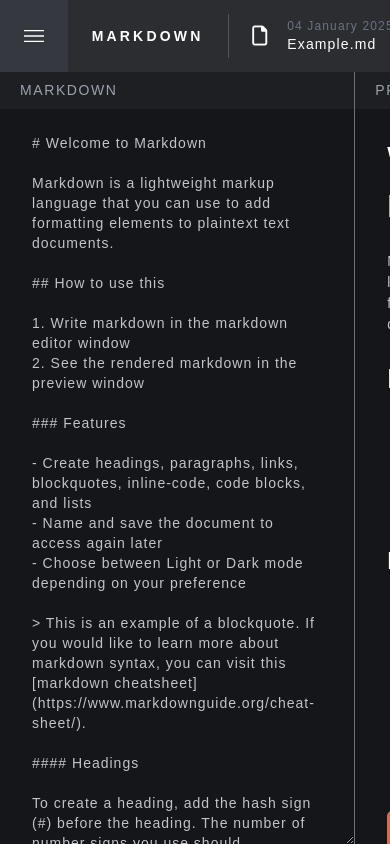
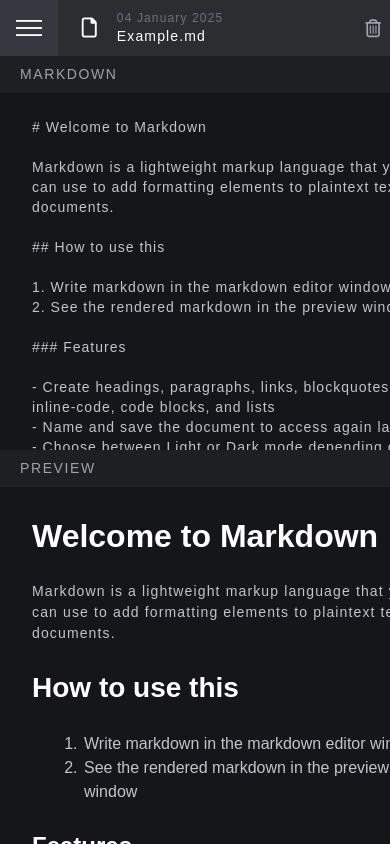
Before and after one commit to DuyNguyen16/Markdown-Editor, a React (Vite) app: page / in a window 390 px wide. Built offline with nearby package versions, Linux system fonts and the light colour scheme.

Commit message:
mobile view

```diff
--- a/src/frontend/Components/Header.tsx
+++ b/src/frontend/Components/Header.tsx
@@ -1,25 +1,32 @@
-import { useContext } from "react";
+import { useContext, useEffect, useState } from "react";
 import menu from "../assets/Group.png";
 import save from "../assets/save.png";
 import { MainContext } from "../mainContext/MainContext";
 
 const Header = () => {
     const c = useContext(MainContext);
+    const [isMobile, setIsMobile] = useState(window.innerWidth < 768);
+
+    useEffect(() => {
+        const handleResize = () => setIsMobile(window.innerWidth < 768);
+        window.addEventListener("resize", handleResize);
+        return () => window.removeEventListener("resize", handleResize);
+    }, []);
 
     return (
-        <div className="bg-DHeaderBG h-[4.5rem] flex items-center text-white w-full">
+        <div className="bg-DHeaderBG md:h-[4.5rem] flex items-center h-[3.5rem] text-white w-full">
             <div
-                className="h-full flex items-center bg-DMenuBG px-6 cursor-pointer"
+                className="h-full flex items-center bg-DMenuBG px-4 md:px-6 cursor-pointer"
                 onClick={() => c?.setIsOpenMenu((prev) => !prev)}
             >
                 <img className="" src={menu} alt="Menu" />
             </div>
-            <div className="px-6">
+            <div className="px-6 hidden md:block">
                 <p className="text-white font-bold tracking-[0.2rem]">
                     MARKDOWN
                 </p>
             </div>
-            <div className="w-[0.07rem] bg-gray-600 h-11"></div>
+            <div className="md:w-[0.07rem] bg-gray-600 h-11"></div>
             <div className="px-6 flex flex-row justify-between w-full items-center">
                 <div className="flex flex-row items-center gap-5 cursor-pointer">
                     <i className="fa-regular fa-file text-xl"></i>
@@ -34,9 +41,9 @@ const Header = () => {
                     <button className="">
                         <i className="fa-regular fa-trash-can text-gray-400 text-lg hover:text-[#E46643] duration-150 transition-colors"></i>
                     </button>
-                    <button className="flex justify-center gap-2 items-center py-2 px-4 bg-BGButton hover:bg-BGButtonHover duration-150 transition-colors rounded-md">
+                    <button className="flex justify-center gap-2 items-center py-3 px-3 md:py-2 md:px-4 bg-BGButton hover:bg-BGButtonHover duration-150 transition-colors rounded-md">
                         <img src={save} />
-                        Save changes
+                        {!isMobile && "Save changes"}
                     </button>
                 </div>
             </div>
--- a/src/frontend/pages/HomePage.tsx
+++ b/src/frontend/pages/HomePage.tsx
@@ -8,24 +8,36 @@ import { MainContext } from "../mainContext/MainContext.tsx";
 const HomePage = () => {
     const c = useContext(MainContext);
     const [markdown, setMarkdown] = useState(text); // Initialize markdown with text
+    const [isMobile, setIsMobile] = useState(window.innerWidth < 768);
+
+    useEffect(() => {
+        const handleResize = () => setIsMobile(window.innerWidth < 768);
+        window.addEventListener("resize", handleResize);
+        return () => window.removeEventListener("resize", handleResize);
+    }, []);
 
     useEffect(() => {
         if (c?.currentDoc === 0) {
-            setMarkdown(text);  // Set markdown to text if currentDoc is 0
+            setMarkdown(text); // Set markdown to text if currentDoc is 0
         } else if (c?.currentDoc === 1) {
             setMarkdown(text2); // Set markdown to text2 if currentDoc is 1
         }
     }, [c?.currentDoc]);
 
     return (
-        <div className="homepage flex flex-grow h-full overflow-hidden">
-            <PanelGroup direction="horizontal">
+        <div className="flex flex-grow h-full overflow-hidden">
+            <PanelGroup direction={isMobile ? "vertical" : "horizontal"}>
                 {!c?.fullView && (
-                    <Panel defaultSize={50} minSize={30}>
+                    <Panel
+                        defaultSize={isMobile ? 100 : 50}
+                        minSize={isMobile ? 100 : 30}
+                    >
                         <div className="h-full flex flex-col">
-                            <p className="bg-DContainerBG px-5 py-2 text-gray-400 tracking-[0.1rem] m-0 text-md ">
-                                MARKDOWN
-                            </p>
+                            <div className="flex flex-row bg-DContainerBG justify-between items-center px-5 py-2">
+                                <p className=" text-gray-400 tracking-[0.1rem] m-0 text-md ">
+                                    MARKDOWN
+                                </p>
+                            </div>
                             <textarea
                                 className="flex-1 bg-DBG border-none overflow-y-auto p-1 px-8 text-sm focus:outline-none text-colour-gray tracking-[1px]"
                                 value={markdown}
@@ -34,15 +46,24 @@ const HomePage = () => {
                         </div>
                     </Panel>
                 )}
-                {!c?.fullView && <PanelResizeHandle className="w-[0.08rem] bg-gray-500" />}
-                <Panel defaultSize={50} minSize={50}>
+                {!c?.fullView && !isMobile && (
+                    <PanelResizeHandle className="w-[0.08rem] bg-gray-500" />
+                )}
+                <Panel
+                    defaultSize={isMobile ? 100 : 50}
+                    minSize={isMobile ? 100 : 50}
+                >
                     <div className="h-full flex flex-col">
                         <div className="flex flex-row bg-DContainerBG justify-between items-center px-5 py-2">
                             <p className=" text-gray-400 tracking-[0.1rem] m-0 text-md">
                                 PREVIEW
                             </p>
                             <i
-                                className={`${c?.fullView ? "fa-regular fa-eye-slash" : "fa-regular fa-eye"} cursor-pointer hover:text-myOrange duration-150 transition-colors`}
+                                className={`${
+                                    c?.fullView
+                                        ? "fa-regular fa-eye-slash"
+                                        : "fa-regular fa-eye"
+                                } cursor-pointer hover:text-myOrange duration-150 transition-colors`}
                                 onClick={() => c?.setFullView((prev) => !prev)}
                             ></i>
                         </div>
--- a/src/frontend/pages/markdown.css
+++ b/src/frontend/pages/markdown.css
@@ -81,7 +81,7 @@ code {
 
 blockquote {
     background-color: #2B2D31;
-    padding: 18px;
+    padding: 15px;
     border-radius: 5px;
     overflow-x: auto;
     border-left: 4px solid #E46643; /* Width, style, and color */
```
